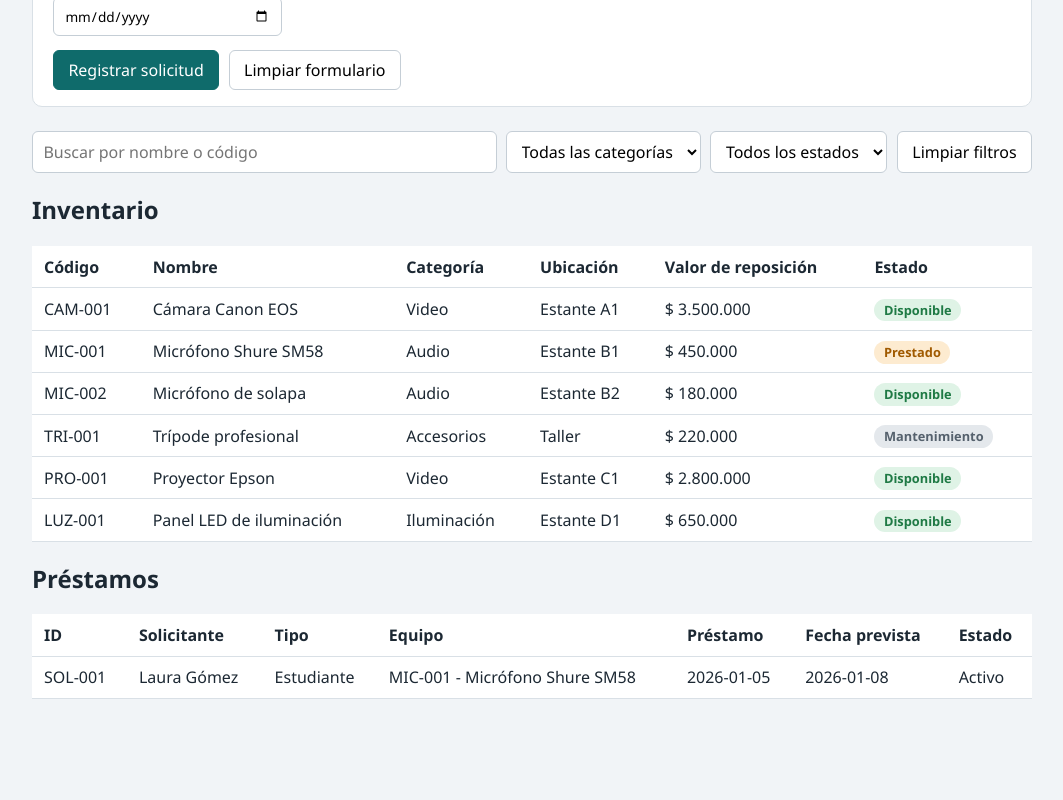
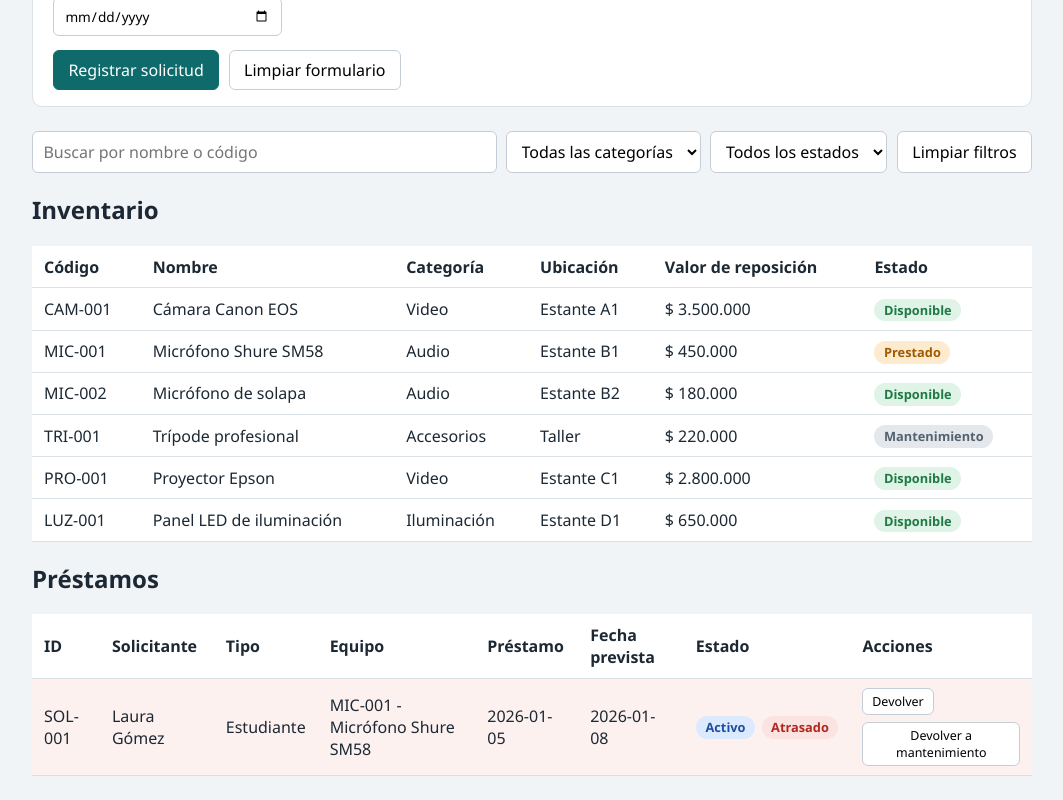
Before and after one commit to HenryDUR03/Mediatrack, a React (Vite) app: page / in a window 1280 px wide. Shown: the part 302-1102 px from the top of the page, without its empty margins (108-1171 px from the left). Before the commit the page ends 1025 px from the top, so only its background shows below. Built offline with nearby package versions, Linux system fonts and the light colour scheme.

Commit message:
feat: devoluciones y deteccion de atrasos

```diff
--- a/src/App.jsx
+++ b/src/App.jsx
@@ -18,6 +18,14 @@ const equiposIniciales = [
 const solicitudesIniciales = [
   { id: 'SOL-001', solicitante: 'Laura Gómez', tipoUsuario: 'Estudiante', codigoEquipo: 'MIC-001', fechaPrestamo: '2026-01-05', fechaPrevista: '2026-01-08', estado: 'Activo' },
 ]
+
+// Fecha de hoy en formato AAAA-MM-DD usando la hora LOCAL (no UTC)
+const fechaHoy = () => {
+  const d = new Date()
+  const mes = String(d.getMonth() + 1).padStart(2, '0')
+  const dia = String(d.getDate()).padStart(2, '0')
+  return `${d.getFullYear()}-${mes}-${dia}`
+}
 
 function App() {
   // Estado principal de la aplicación
@@ -48,7 +56,7 @@ function App() {
     setEstadoFiltro('Todos')
   }
 
-    // Genera el siguiente ID consecutivo: SOL-001, SOL-002...
+  // Genera el siguiente ID consecutivo: SOL-001, SOL-002...
   const generarIdSolicitud = () => {
     const numeros = solicitudes.map((s) => Number(s.id.replace('SOL-', '')))
     const siguiente = numeros.length ? Math.max(...numeros) + 1 : 1
@@ -82,7 +90,24 @@ function App() {
 
     return { ok: true, id }
   }
-    return (
+
+  // Registra la devolución: la solicitud pasa a Devuelto y el equipo a
+  // Disponible, salvo que se envíe a Mantenimiento.
+  const devolverSolicitud = (id, aMantenimiento) => {
+    const solicitud = solicitudes.find((s) => s.id === id)
+    if (!solicitud || solicitud.estado !== 'Activo') return
+
+    setSolicitudes(solicitudes.map((s) => (s.id === id ? { ...s, estado: 'Devuelto' } : s)))
+    setEquipos(
+      equipos.map((e) =>
+        e.codigo === solicitud.codigoEquipo
+          ? { ...e, estado: aMantenimiento ? 'Mantenimiento' : 'Disponible' }
+          : e,
+      ),
+    )
+  }
+
+  return (
     <div className="app">
       <h1>{import.meta.env.VITE_APP_NAME}</h1>
 
@@ -103,7 +128,12 @@ function App() {
       />
       <Inventario equipos={equiposFiltrados} />
 
-      <ListaPrestamos solicitudes={solicitudes} equipos={equipos} />
+      <ListaPrestamos
+        solicitudes={solicitudes}
+        equipos={equipos}
+        hoy={fechaHoy()}
+        onDevolver={devolverSolicitud}
+      />
     </div>
   )
 }
--- a/src/components/ListaPrestamos.jsx
+++ b/src/components/ListaPrestamos.jsx
@@ -1,9 +1,20 @@
-// Muestra las solicitudes registradas.
-// Busca el nombre del equipo a partir del código guardado en la solicitud.
-function ListaPrestamos({ solicitudes, equipos }) {
+// Muestra las solicitudes, resalta las atrasadas y permite registrar devoluciones.
+// La lógica (qué pasa al devolver) vive en App; aquí solo se pide confirmación.
+function ListaPrestamos({ solicitudes, equipos, hoy, onDevolver }) {
   const nombreEquipo = (codigo) => {
     const equipo = equipos.find((e) => e.codigo === codigo)
     return equipo ? equipo.nombre : codigo
+  }
+
+  // Una solicitud está atrasada si sigue Activa y su fecha prevista es anterior a hoy
+  const esAtrasada = (s) => s.estado === 'Activo' && s.fechaPrevista < hoy
+
+  const confirmarDevolucion = (s, aMantenimiento) => {
+    const destino = aMantenimiento ? 'enviará a Mantenimiento' : 'dejará Disponible'
+    const ok = window.confirm(
+      `¿Registrar la devolución de ${s.codigoEquipo}? El equipo se ${destino}. Esta acción no se puede deshacer.`,
+    )
+    if (ok) onDevolver(s.id, aMantenimiento)
   }
 
   return (
@@ -22,18 +33,36 @@ function ListaPrestamos({ solicitudes, equipos }) {
               <th>Préstamo</th>
               <th>Fecha prevista</th>
               <th>Estado</th>
+              <th>Acciones</th>
             </tr>
           </thead>
           <tbody>
             {solicitudes.map((s) => (
-              <tr key={s.id}>
+              <tr key={s.id} className={esAtrasada(s) ? 'fila-atrasada' : ''}>
                 <td>{s.id}</td>
                 <td>{s.solicitante}</td>
                 <td>{s.tipoUsuario}</td>
-                <td>{s.codigoEquipo} - {nombreEquipo(s.codigoEquipo)}</td>
+                <td>
+                  {s.codigoEquipo} - {nombreEquipo(s.codigoEquipo)}
+                </td>
                 <td>{s.fechaPrestamo}</td>
                 <td>{s.fechaPrevista}</td>
-                <td>{s.estado}</td>
+                <td>
+                  <span className={`estado estado-${s.estado.toLowerCase()}`}>{s.estado}</span>
+                  {esAtrasada(s) && <span className="estado estado-atrasado">Atrasado</span>}
+                </td>
+                <td>
+                  {s.estado === 'Activo' && (
+                    <div className="acciones-fila">
+                      <button className="btn btn-pequeno" onClick={() => confirmarDevolucion(s, false)}>
+                        Devolver
+                      </button>
+                      <button className="btn btn-pequeno" onClick={() => confirmarDevolucion(s, true)}>
+                        Devolver a mantenimiento
+                      </button>
+                    </div>
+                  )}
+                </td>
               </tr>
             ))}
           </tbody>
--- a/src/index.css
+++ b/src/index.css
@@ -144,3 +144,16 @@ body {
   background: #fbe3e1;
   color: #b3261e;
 }
+
+.estado-activo { background: #dbeafe; color: #1e4fa3; }
+.estado-devuelto { background: #e4e8ec; color: #55616d; }
+.estado-atrasado { background: #fbe3e1; color: #b3261e; margin-left: 0.4rem; }
+
+.fila-atrasada { background: #fdf1f0; }
+
+.acciones-fila { display: flex; flex-wrap: wrap; gap: 0.4rem; }
+
+.btn-pequeno {
+  padding: 0.25rem 0.55rem;
+  font-size: 0.78rem;
+}
```
